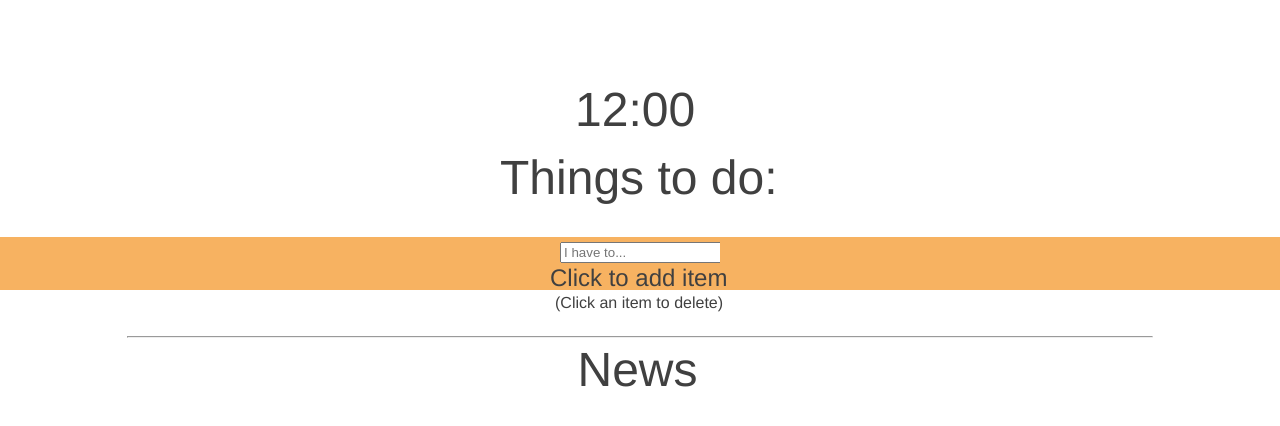
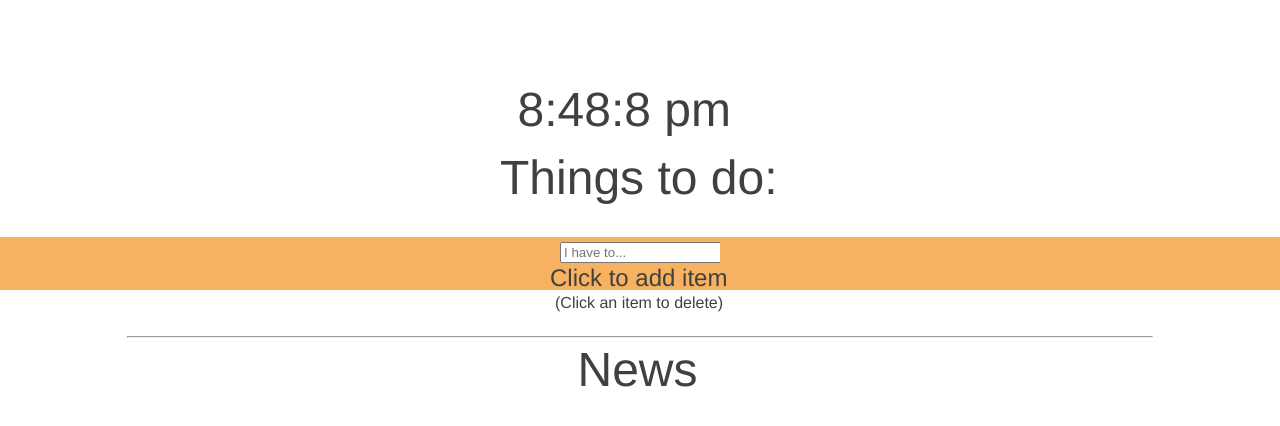
Before and after one commit to nickfrahm/dashboard, a plain HTML site: page index.html in a window 1280 px wide. Drawn offline with Linux system fonts and the light colour scheme.

Commit message:
added clock
^

```diff
--- /dev/null
+++ b/clock.js
@@ -0,0 +1,24 @@
+function updateClock() {
+  let date = new Date();
+  let hours = date.getHours();
+  let minutes = date.getMinutes();
+  let seconds = date.getSeconds();
+  let ampm = " am"
+
+  if (hours >= 0 && hours < 12) {
+    ampm = "am";
+  } else if (hours == 0) {
+    hours = 12;
+  } else if (hours > 12) {
+    hours -= 12;
+    ampm = " pm"
+  } else if (minutes < 10) {
+    minutes = "0" + minutes;
+  }
+
+  let timeString = hours + ":" + minutes + ":" + seconds + ampm
+
+  document.querySelector(".time").innerHTML = timeString;
+}
+
+setInterval(updateClock, 1000);
--- a/index.html
+++ b/index.html
@@ -34,4 +34,5 @@
 <script src="main.js"></script>
 <script src="item.js"></script>
 <script src="delete.js"></script>
+<script src="clock.js"></script>
 </html>
--- a/main.css
+++ b/main.css
@@ -7,7 +7,7 @@
 
 .time {
   font-size: 48px;
-  width: 130px;
+  width: 245px;
   line-height: 60px;
   margin: 80px auto 14px auto;
 }
```
